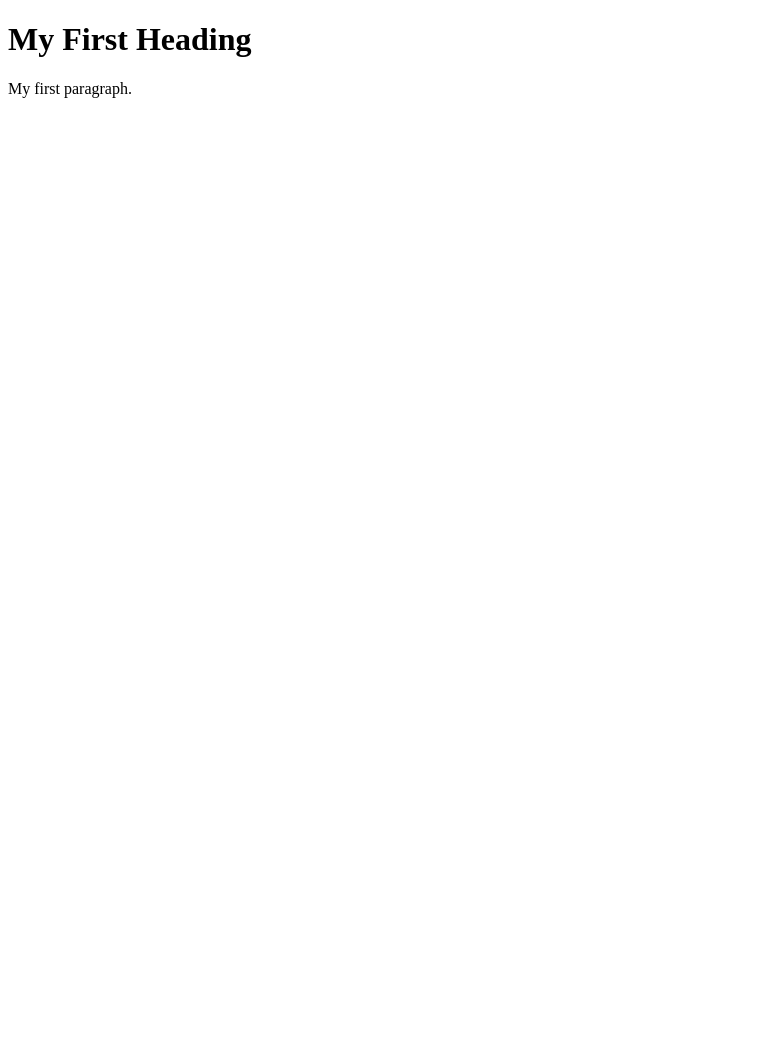
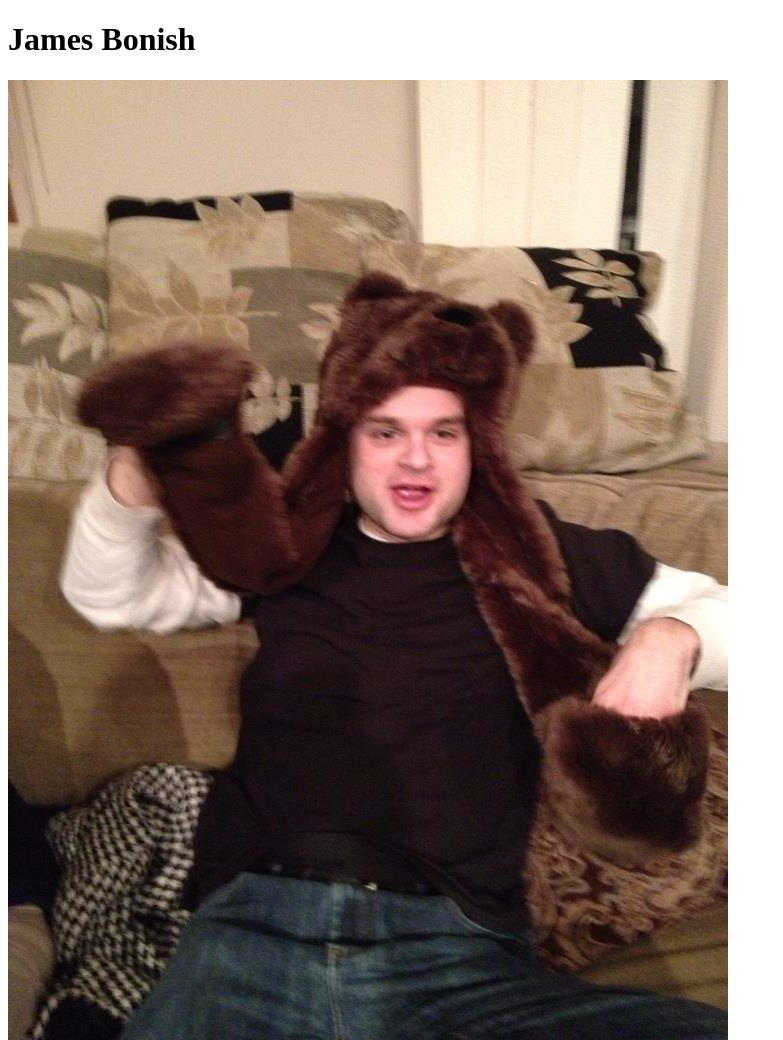
Before and after one commit to jbonish/jbonish.github.io, a plain HTML site: page index.html in a window 1280 px wide. Shown: the whole page, without its empty margins (0-783 px from the left). Before the commit the page ends 800 px from the top, so only its background shows below. Drawn offline with Linux system fonts and the light colour scheme.

Commit message:
added my name and a picture of me

```diff
--- a/index.html
+++ b/index.html
@@ -1,10 +1,14 @@
 <!DOCTYPE html>
 <html>
+<head>
+	<link rel="stylesheet" type="text/css" href="home.css">
+</head>
+
 <body>
 
-<h1>My First Heading</h1>
+<h1>James Bonish</h1>
 
-<p>My first paragraph.</p>
+<p><img src="picme.jpg"></p>
 
 </body>
 </html>
```
Also changed, not shown: picme.jpg (added).
